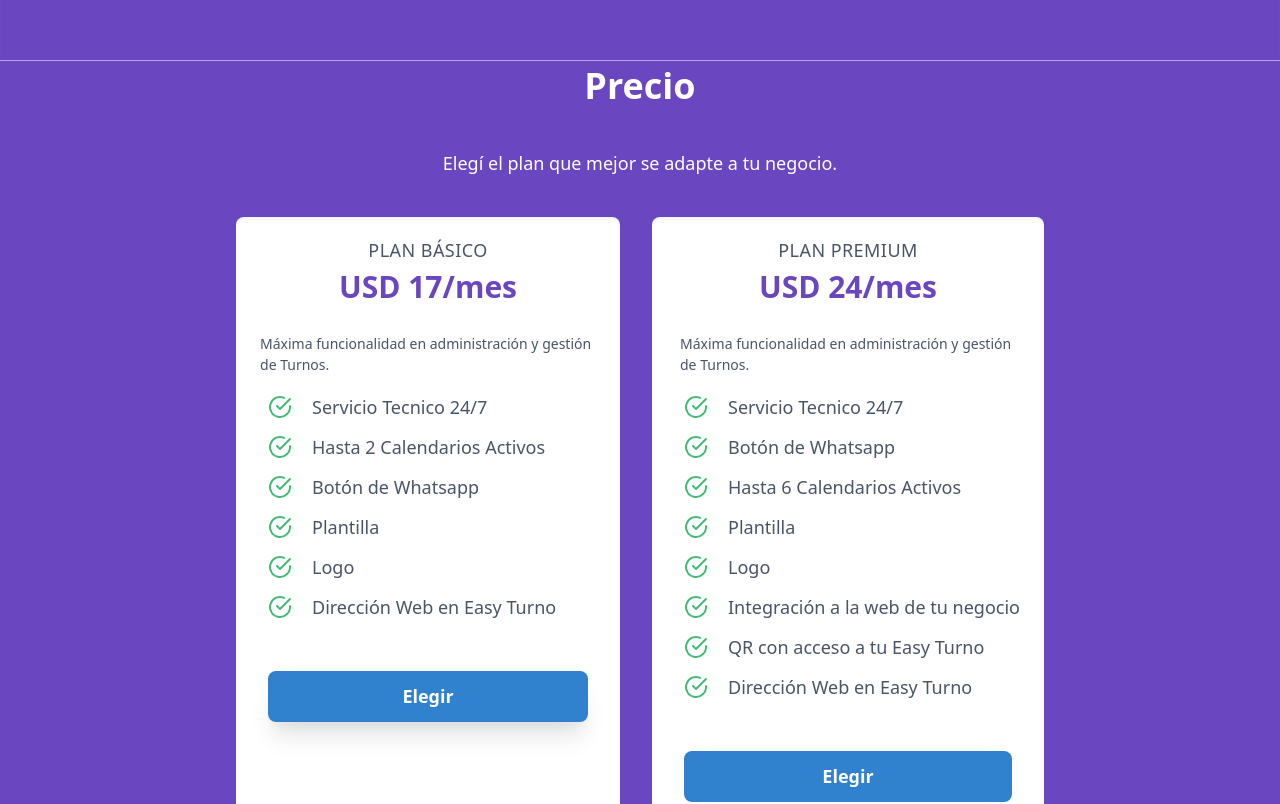
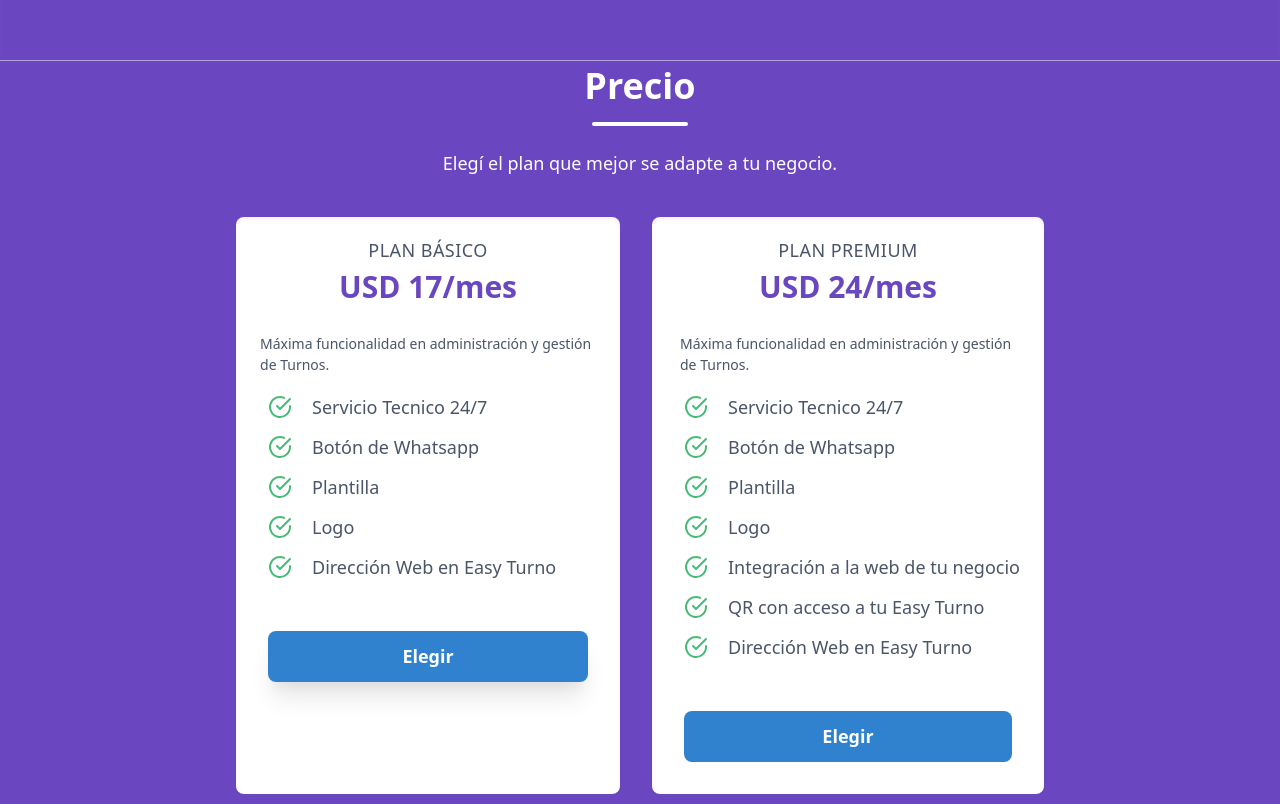
Before and after one commit to mariandev520/easyturnoweb, a React (Create React App) app: page / in a window 1280 px wide. Shown: the part 2260-3064 px from the top of the page. Built offline with nearby package versions, Linux system fonts and the light colour scheme.

Commit message:
video animado [mariano]

```diff
--- a/src/components/Precios.js
+++ b/src/components/Precios.js
@@ -7,22 +7,22 @@ const Precios = () => {
 	<div className=" bg-purple-700">
 
 		<h1
-			className="text-center text-4xl text-white font-bold leading-snug" id="section3"
+			className="text-center text-4xl text-white font-bold leading-snug" id="section3" data-aos="fade-right"
 			>
 			Precio
 		</h1>
 		<div
-			class="h-1 mx-auto  w-24 mt-3 mb-6 rounded"
+			class="h-1 mx-auto bg-white w-24 mt-3 mb-6 rounded" data-aos="fade-left"
 		></div>
-		<p className="text-center text-lg text-white mt-2 px-6">
+		<p className="text-center text-lg text-white mt-2 px-6" data-aos="fade-right">
 			Elegí el plan que mejor se adapte a tu negocio.
 		</p>
 
 
-		<div class="container mx-auto flex justify-center mt-10 ">
+		<div class="container mx-auto flex justify-center mt-10 " >
 
 		<div
-				className=" bg-white text-black rounded-lg shadow-inner shadow-lg overflow-hidden mx-4 "
+				className=" bg-white text-black rounded-lg shadow-inner shadow-lg overflow-hidden mx-4 "data-aos="fade-left"
 			>
 				<div
 					className="block text-left text-sm sm:text-md max-w-sm mx-auto mt-2 text-gray-700 px-8 lg:px-6"
@@ -35,7 +35,6 @@ const Precios = () => {
 					<h2 className="text-3xl text-purple-700 text-center font-bold pb-6">USD 17/mes</h2>
 					Máxima funcionalidad en administración y gestión de Turnos.
 				</div>
-
 
 				<div className="flex flex-wrap mt-3 px-6">
 					<ul>
@@ -63,31 +62,6 @@ const Precios = () => {
 								</svg>
 							</div>
 							<span className="text-gray-700 text-lg ml-3">Servicio Tecnico 24/7</span>
-						</li>
-						<li className="flex items-center">
-							<div
-								className=" rounded-full p-2 fill-current text-green-500"
-								>
-								<svg
-									className="w-6 h-6 align-middle"
-									width="24"
-									height="24"
-									viewBox="0 0 24 24"
-									fill="none"
-									stroke="currentColor"
-									stroke-width="2"
-									stroke-linecap="round"
-									stroke-linejoin="round"
-									>
-									<path
-										d="M22 11.08V12a10 10 0 1 1-5.93-9.14"
-									></path>
-									<polyline
-									points="22 4 12 14.01 9 11.01"
-									></polyline>
-								</svg>
-							</div>
-							<span className="text-gray-700 text-lg ml-3">Hasta 2 Calendarios Activos</span>
 						</li>
 						<li className="flex items-center">
 							<div
@@ -198,13 +172,13 @@ const Precios = () => {
 						bg-blue-600 w-full text-white rounded-lg
 						px-6 py-3 block shadow-xl hover:bg-blue-500"
 					>
-						<a href="https://www.mercadopago.com/mla/debits/new?preapproval_plan_id=2c9380847726c5c8017727fadf80011d" >Elegir</a>
+					Elegir
 					</button>
 				</div>
 			</div>
 
 			<div
-				className=" bg-white text-black rounded-lg shadow-inner shadow-lg overflow-hidden mx-4"
+				className=" bg-white text-black rounded-lg shadow-inner shadow-lg overflow-hidden mx-4" data-aos="fade-right"
 			>
 				<div
 					className="block text-left text-sm sm:text-md max-w-sm mx-auto mt-2 text-gray-700 px-8 lg:px-6"
@@ -269,34 +243,6 @@ const Precios = () => {
 								</svg>
 							</div>
 							<span className="text-gray-700 text-lg ml-3">Botón de Whatsapp</span>
-
-						</li>
-
-
-						<li className="flex items-center">
-							<div
-								className=" rounded-full p-2 fill-current text-green-500"
-								>
-								<svg
-									className="w-6 h-6 align-middle"
-									width="24"
-									height="24"
-									viewBox="0 0 24 24"
-									fill="none"
-									stroke="currentColor"
-									stroke-width="2"
-									stroke-linecap="round"
-									stroke-linejoin="round"
-									>
-									<path
-										d="M22 11.08V12a10 10 0 1 1-5.93-9.14"
-									></path>
-									<polyline
-									points="22 4 12 14.01 9 11.01"
-									></polyline>
-								</svg>
-							</div>
-							<span className="text-gray-700 text-lg ml-3">Hasta 6 Calendarios Activos</span>
 						</li>
 						<li className="flex items-center">
 							<div
@@ -430,9 +376,8 @@ const Precios = () => {
 						className="mt-3 text-lg font-semibold
 						bg-blue-600 w-full text-white rounded-lg
 						px-6 py-3 block  hover:bg-blue-500"
-
 					>
-					<a  >Elegir</a>
+					Elegir
 					</button>
 				</div>
 			</div>
@@ -445,9 +390,6 @@ const Precios = () => {
             >
               <path fill-opacity="1" d="M0,224L1440,32L1440,320L0,320Z"></path>
             </svg>
-
-
-
 	</div>
 
 	 );
```
